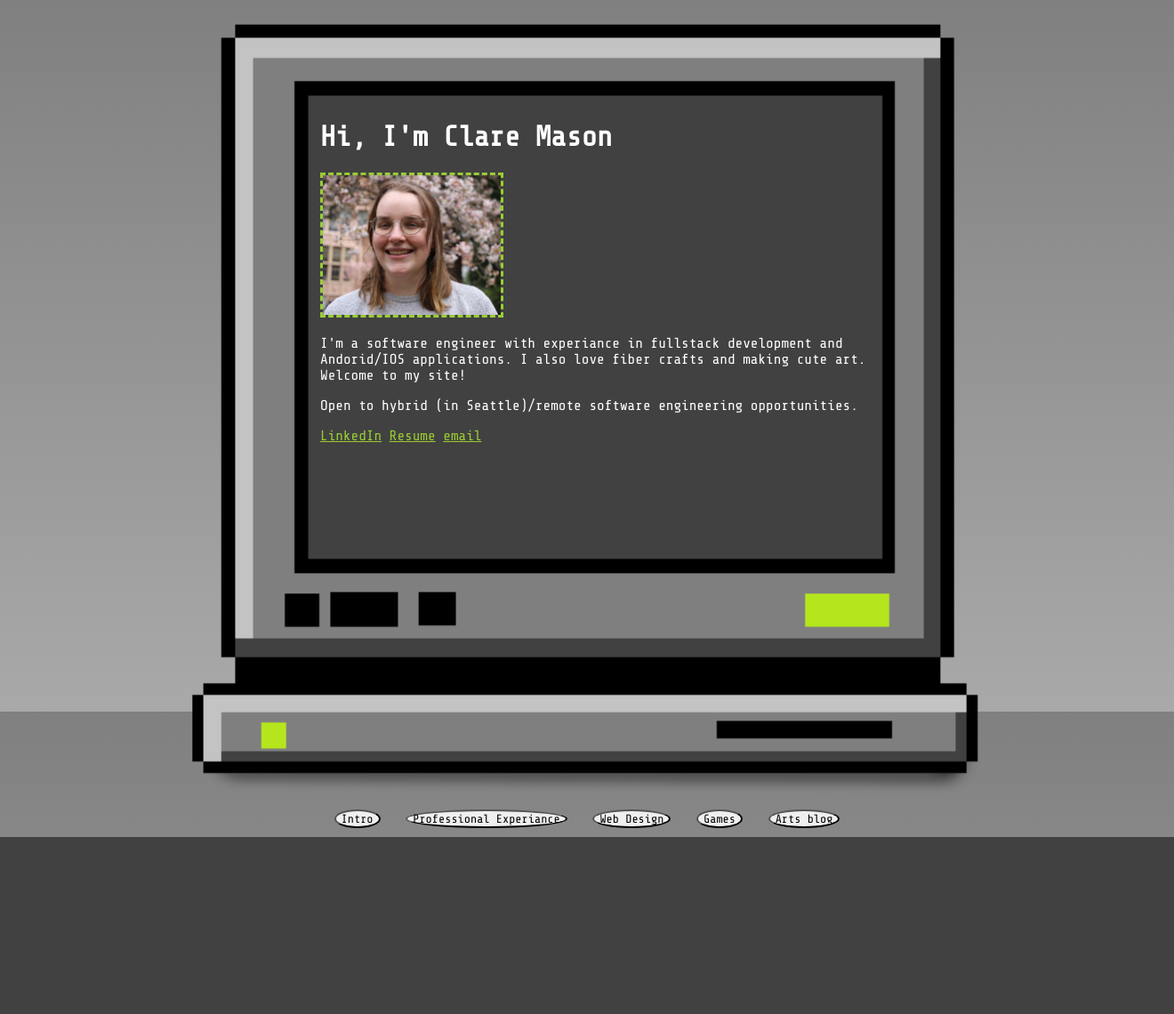
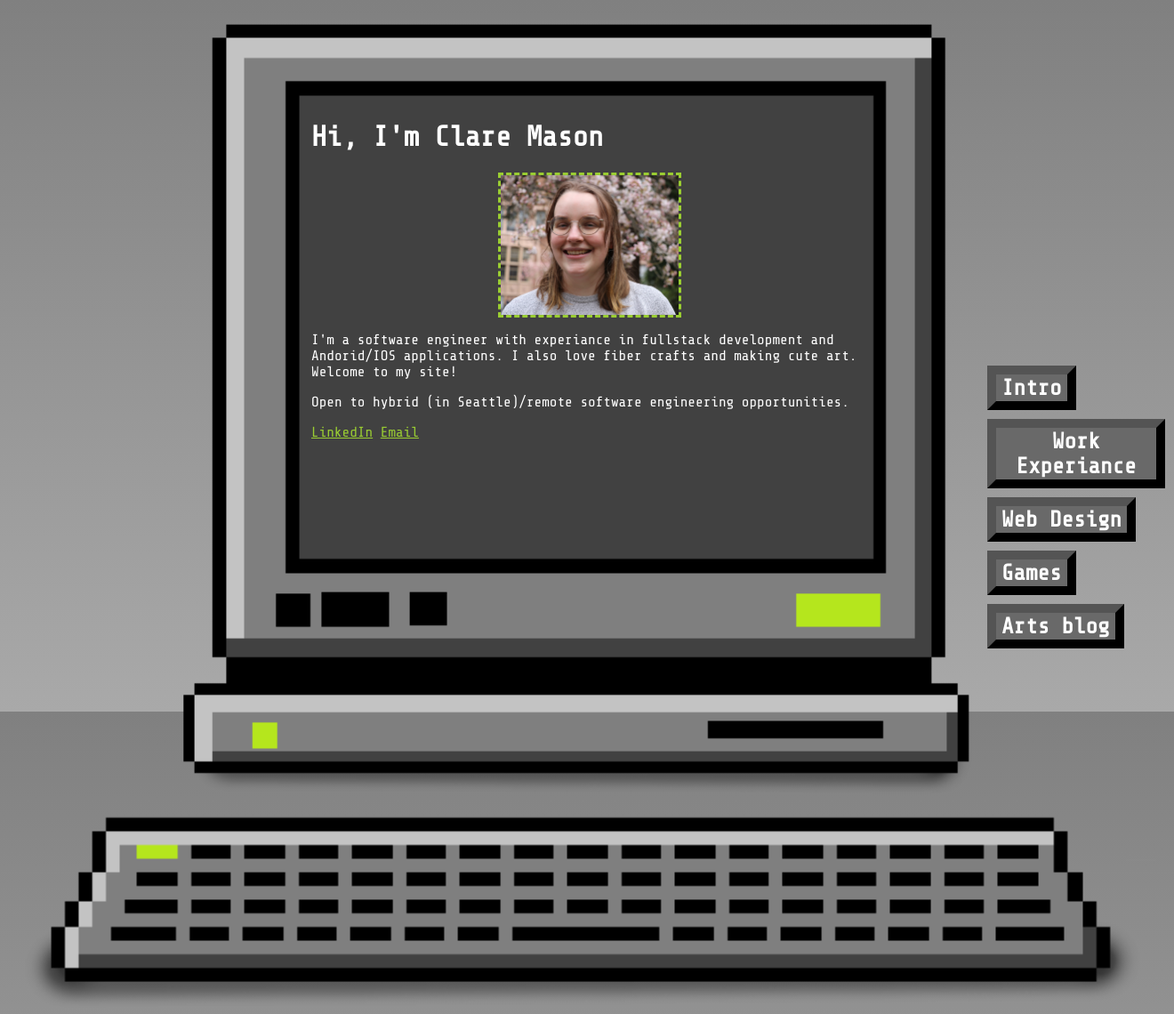
Before and after one commit to mason-c-web/mason-c-web.github.io, a PHP site: page / in a window 1320 px wide. Shown: the whole page at 89% size. Before the commit the page ends 941 px from the top, so only its background shows below. Run offline with PHP 8.4, Linux system fonts and the light colour scheme.

Commit message:
updating homepage

```diff
--- a/index.html
+++ b/index.html
@@ -3,13 +3,13 @@
 <html>
 <head>
   <link rel="stylesheet" type="text/css" href="style.css">
-
+<title>Clare Mason</title>
 </head>
 
 
 
 <body>
-
+<div id="wrapper">
 <div id="main">
   <div id = "frame">
   <div id="window">
@@ -17,7 +17,7 @@
 
 <h1 >Hi, I'm Clare Mason</h1>
 <div style="flex-direction:row">
-<img style="width:200px; border-style: dashed; border-width:3px; margin:auto; border-color:yellowgreen" src="test.png">
+<img  id="self" src="self.png">
   <p> I'm a software engineer with experiance in fullstack development and Andorid/IOS applications.
   I also love fiber crafts and making cute art. Welcome to my site!
  </p>
@@ -25,16 +25,15 @@
 </p>
 </div>
 
-<a href="">LinkedIn</a>
-  <a href="">Resume</a>
-
-    <a href="">email</a>
+<a href="https://www.linkedin.com/in/clarermason/">LinkedIn</a>
+<a href="mailto:clarermason@gmail.com">Email</a>
 </div>
 
-<div id="profess" style="display:none">
-<h1>Proffesional Experiance</h1>
+<div id="work" style="display:none">
+<h1>Work Experience</h1>
 
-  <p>Description of my personal work<p/></div>
+  <p>I worked a <a href="https://www.Nordstrom.com">Nordstrom</a> for several years building internal fullstack applications.
+    I also most recently worked at <a href="https://www.auderenow.org">Audere</a> buidling IOS/Andorid applications<p/></div>
 
 <div id="web" style="display:none">
   <h1>Web Design</h1>
@@ -58,13 +57,13 @@
     <div id="games" style="display:none">
       <h1>Games</h1>
 
-      <p>I like making cute web based games, often to share around with my friend and family.
+      <p>I like making cute web based games, often to share around with my friends and family.
          All the graphics and coding are done by me. <p/>
-         <p>
-           👚Sweater Designer</p>
-           <p>🍕 Pizza rater</p>
-           <p>🌱Plant Simulator</p>
-           <p>🚽 Extreme bathroom makeover</p>
+      <p>👚<a class="gamelink" href="/sweater">Sweater Designer</a> </p>
+      <p>🍕<a class="gamelink" href="./pizza">Pizza Rater</a></p>
+      <p>🌱<a class="gamelink" href="./plant">Plant Simulator</a></p>
+      <p>🚽<a class="gamelink" href="./bathroom">Extreme Bathroom Makeover</a></p>
+
        </div>
 
 
@@ -79,17 +78,22 @@
 
 
   </div>
+
 </div>
+
+<img id="keyboard" src="keyboard.png">
+
+</div>
+
 <div id="buttons" >
    <button id="button" onclick="select('intro')">Intro</button>
-  <button id="button" onclick="select('profess')">Professional Experiance</button>
+  <button id="button" onclick="select('work')">Work Experiance</button>
   <button id="button" onclick="select('web')">Web Design</button>
   <button id="button" onclick="select('games')">Games</button>
   <button id="button" onclick="select('blog')">Arts blog</button>
 
 </div>
 </div>
-
 </body>
 </html>
 <script>
--- a/style.css
+++ b/style.css
@@ -6,10 +6,35 @@ html{
   background-attachment: fixed;
 
 }
+.gamelink{
+  font-size: 20px
+}
 body{
   color:white;
+  font-family: 'Share Tech Mono', monospace;
+margin: auto;
+display: flex;
+}
+#wrapper{
+  display: flex;
+  flex-direction: row;
   margin: auto;
-  font-family: 'Share Tech Mono', monospace;
+
+}
+h1{
+  display: block;
+  margin-left: auto;
+  margin-right: auto;
+}
+
+#self{
+  width:200px;
+   border-style: dashed;
+    border-width:3px;
+    display: block;
+  margin-left: auto;
+  margin-right: auto;
+   border-color:yellowgreen;
 }
 cursor{
   color:red;
@@ -38,14 +63,28 @@ a {
   color: white;
 
 }
-
-#buttons{
-  flex:1;
+#keyboard{
+  width:1300px;
   margin: auto;
 }
+#buttons{
+  margin-top:  auto;
+margin-bottom: auto;
+margin-left: -200px
+}
+#button:hover{
+  background-color: yellowgreen;
+  color: black;
+}
 #button{
-  margin: 10px;
-  border-radius: 50%;
+margin: 10px;
   font-family: 'Share Tech Mono', monospace;
+  border-width: 10px;
+  border-color:black;
+  background-color: dimgray;
+  color: white;
+  font-weight: bolder;
+  font-size: 25px;
+  display:block;
 
 }
```
Also changed, not shown: keyboard.png (added), self.png (renamed from test.png).
